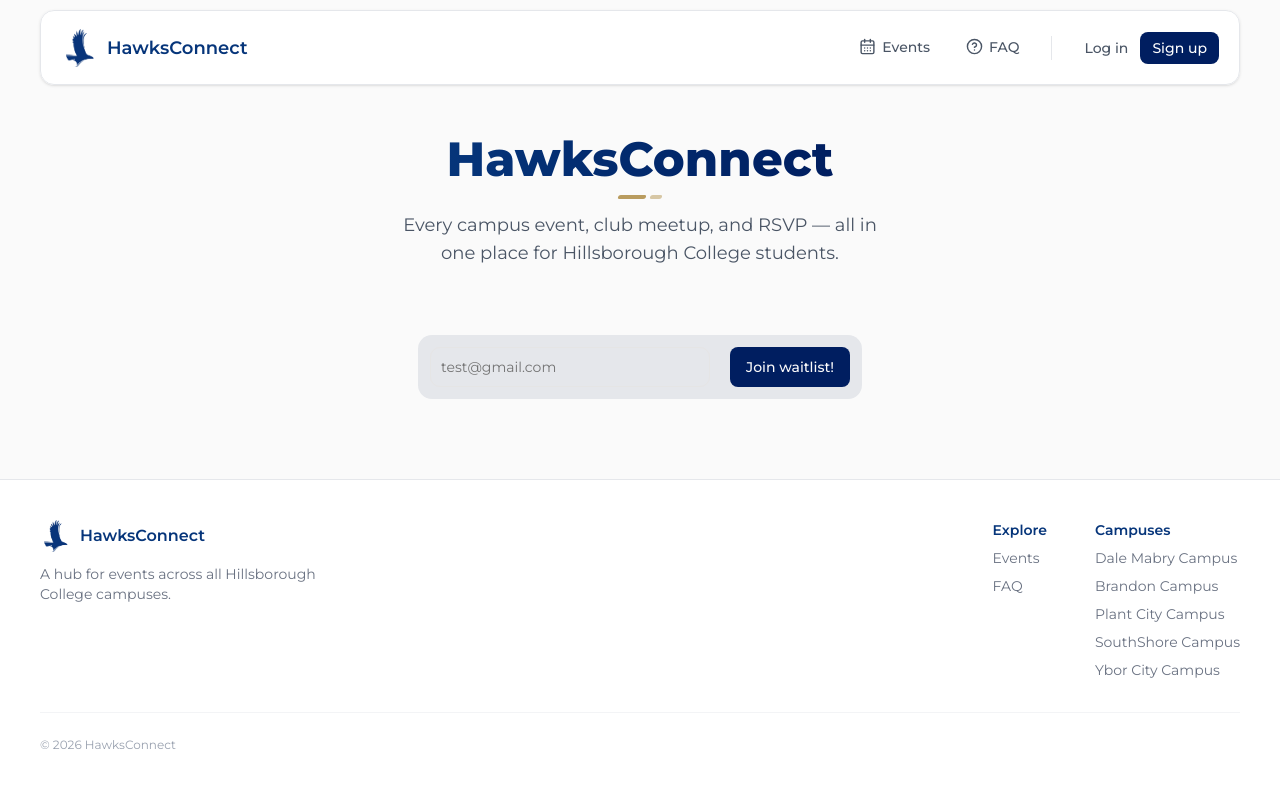
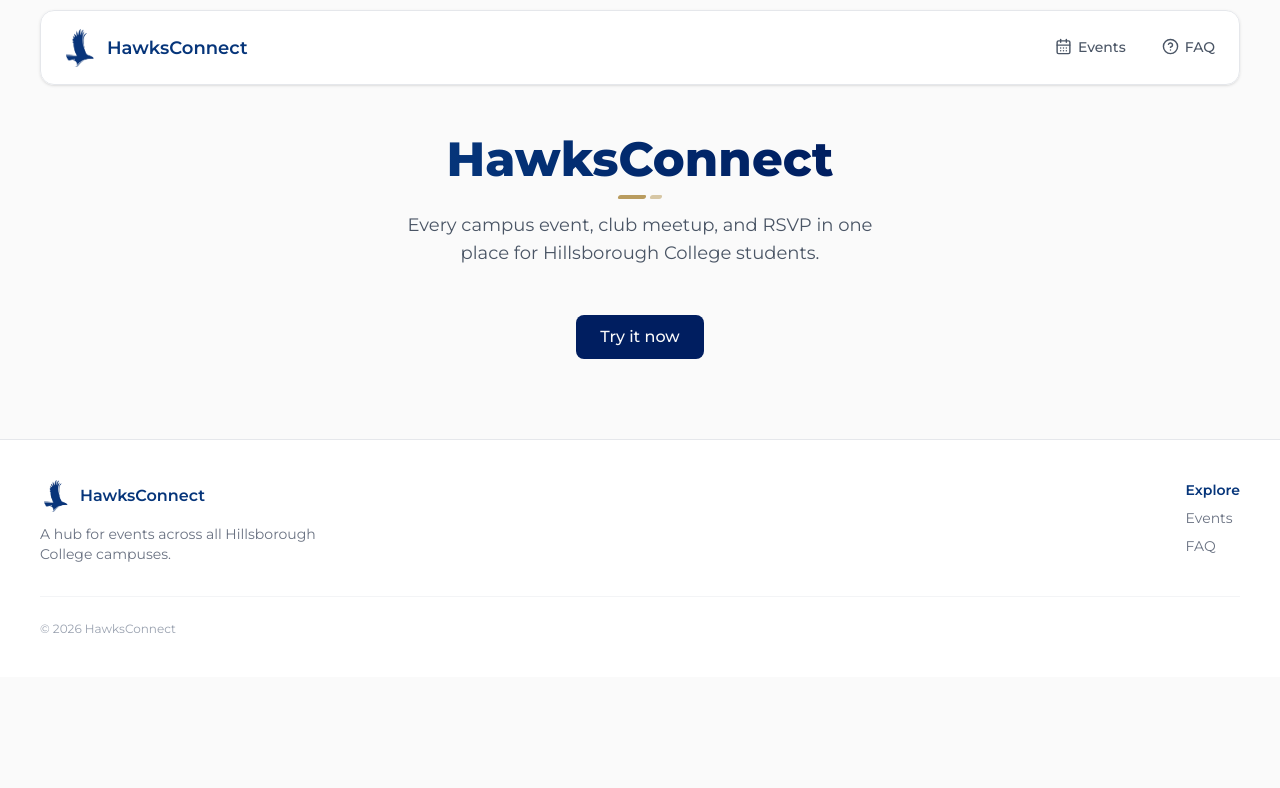
Before and after one commit to kharitonov-egor/hawksconnect, a Next.js app: page / in a window 1280 px wide. Shown: the top 788 px of the page. Built offline with nearby package versions, Linux system fonts and the light colour scheme; no server answers.

Commit message:
Fix flyer images, add search bar, simplify navbar and hero, clean up footer

```diff
--- a/app/Footer.tsx
+++ b/app/Footer.tsx
@@ -1,13 +1,5 @@
 import Image from "next/image"
 import Link from "next/link"
-
-const campusNames = [
-    "Dale Mabry Campus",
-    "Brandon Campus",
-    "Plant City Campus",
-    "SouthShore Campus",
-    "Ybor City Campus",
-]
 
 export default function Footer() {
     return (
@@ -25,24 +17,10 @@ export default function Footer() {
                         </p>
                     </div>
 
-                    <div className="flex flex-row gap-12">
-                        <div className="flex flex-col gap-2">
-                            <h3 className="text-sm font-semibold text-[#06357A]">Explore</h3>
-                            <Link href="/events" className="text-sm text-gray-500 hover:text-[#06357A] transition-all duration-150 hover:scale-105 w-fit inline-block">Events</Link>
-                            <Link href="/faq" className="text-sm text-gray-500 hover:text-[#06357A] transition-all duration-150 hover:scale-105 w-fit inline-block">FAQ</Link>
-                        </div>
-
-                        <div className="flex flex-col gap-2">
-                            <h3 className="text-sm font-semibold text-[#06357A]">Campuses</h3>
-                            {campusNames.map((name) => (
-                                <span
-                                    key={name}
-                                    className="text-sm text-gray-500 hover:text-[#06357A] transition-all duration-150 hover:scale-105 w-fit inline-block cursor-default"
-                                >
-                                    {name}
-                                </span>
-                            ))}
-                        </div>
+                    <div className="flex flex-col gap-2">
+                        <h3 className="text-sm font-semibold text-[#06357A]">Explore</h3>
+                        <Link href="/events" className="text-sm text-gray-500 hover:text-[#06357A] transition-all duration-150 hover:scale-105 w-fit inline-block">Events</Link>
+                        <Link href="/faq" className="text-sm text-gray-500 hover:text-[#06357A] transition-all duration-150 hover:scale-105 w-fit inline-block">FAQ</Link>
                     </div>
                 </div>
 
--- a/app/NavBar.tsx
+++ b/app/NavBar.tsx
@@ -37,17 +37,6 @@ export default function NavBar({useCase} : NavbarProps) {
           <div className="flex flex-row gap-4 md:gap-7 items-center">
             {navLink("/events", "Events", CalendarDays)}
             {navLink("/faq", "FAQ", HelpCircle)}
-
-            <div className="w-px h-6 bg-gray-200 hidden sm:block"/>
-
-            <div className="flex items-center gap-2">
-              <Link href="/login" className="text-sm font-medium text-gray-600 hover:text-[#06357A] transition-all duration-150 hover:scale-105 px-1">
-                Log in
-              </Link>
-              <Link href="/signup" className="bg-[#001E60] hover:bg-[#06357A] text-white text-sm font-medium px-3 h-8 flex items-center rounded-md transition-all duration-150 hover:scale-105">
-                Sign up
-              </Link>
-            </div>
           </div>
         </div>
       </div>
--- a/app/events/[id]/page.tsx
+++ b/app/events/[id]/page.tsx
@@ -31,7 +31,7 @@ export default function EventPage() {
 
         if (data && data.length > 0) {
             setEventData(data[0])
-            console.log("Event data:", data[0])
+            console.log("Event data:", JSON.stringify(data[0], null, 2))
         } else {
             console.log("No event found")
         }
--- a/app/events/event.tsx
+++ b/app/events/event.tsx
@@ -2,6 +2,7 @@
 import { Button } from "@/components/ui/button"
 
 import { useRouter } from "next/navigation";
+import posthog from "posthog-js"
 
 
 
@@ -13,6 +14,7 @@ interface EventProps{
     campus:string;
     location:string;
     attending:number;
+    flyerURL?: string;
     imageUrl?:string;
     imageHeight?:number;
     imageWidth?: number;
@@ -24,9 +26,11 @@ import Image from "next/image"
 
 import EventStuff from "./eventStuff"
 
+import { flyerSrc } from "@/app/lib/flyer-url"
 
 
-export default function Event({title, description, startTime, endTime, campus, location, attending, imageUrl, imageHeight, imageWidth, club, instaShortURL} : EventProps) {
+
+export default function Event({title, description, startTime, endTime, campus, location, attending, flyerURL, imageHeight, imageWidth, club, instaShortURL} : EventProps) {
 
     const campusDisplayNames: { [key: string]: string } = {
         "dale_mabry": "Dale Mabry Campus",
@@ -39,17 +43,19 @@ export default function Event({title, description, startTime, endTime, campus, l
 
     const displayCampus = campusDisplayNames[campus] || campus;
 
+    const flyerImageSrc = flyerSrc(flyerURL);
+
     const router = useRouter();
 
     return (
-        <div className="w-full h-fit bg-gray-100 p-4 md:p-5 rounded-md border border-gray-400/50 shadow-sm">
+        <div className="w-full h-fit bg-gray-100/60 p-4 md:p-5 rounded-md border border-gray-400/50 shadow-sm">
 
             <div className='flex flex-col md:flex-row gap-4 md:gap-8'>
 
-                {imageUrl ?
+                {flyerImageSrc ?
                             <div className='w-[200px] rounded-md mx-auto md:mx-0'>
                                 <Image
-                                    src={imageUrl}
+                                    src={flyerImageSrc}
                                     alt="Event image"
                                     width={200}
                                     height={200}
@@ -59,10 +65,9 @@ export default function Event({title, description, startTime, endTime, campus, l
 
                         :
                         <div className='w-full h-[50px] md:size-[200px] bg-gray-200/50 flex items-center justify-center rounded-md mx-auto md:mx-0'>
-                            <h2>No image</h2>
+                            <h2>No image!</h2>
                         </div>
                         }
-
 
 
                 <div>
@@ -80,7 +85,14 @@ export default function Event({title, description, startTime, endTime, campus, l
                         />
 
                     <div className='mt-7'>
-                        <Button className='bg-[#001E60] hover:bg-[#06357A]' onClick={() => router.push(`/events/${instaShortURL}`)}>Find out more</Button>
+                        <Button className='bg-[#001E60] hover:bg-[#06357A]' onClick={() => {
+                            posthog.capture("event_find_out_more_clicked", {
+                                event_title: title,
+                                campus,
+                                club,
+                            })
+                            router.push(`/events/${instaShortURL}`)
+                        }}>Find out more</Button>
                     </div>
 
 
--- a/app/events/eventStuff.tsx
+++ b/app/events/eventStuff.tsx
@@ -1,9 +1,11 @@
+"use client"
 import moment from 'moment'
 import { MapPin, Clock, UserRound, Instagram } from 'lucide-react'
 import {TimeConverter} from "../../lib/utils"
 import BothTimes from "./bothTimes"
 import { Button } from "@/components/ui/button"
 import Link from 'next/link'
+import posthog from 'posthog-js'
 
 
 interface EventStuffProps {
@@ -72,6 +74,10 @@ export default function EventStuff({startTime, endTime, displayCampus, location,
                                     href={`https://instagram.com/p/${instaShortURL}`}
                                     target="_blank"
                                     rel="noopener noreferrer"
+                                    onClick={() => posthog.capture("event_instagram_link_clicked", {
+                                        club,
+                                        campus: displayCampus,
+                                    })}
                                 >
                                     <Button
                                         className="bg-linear-to-r from-[#833AB4] to-[#E1306C] hover:from-[#9B4FD1] hover:to-[#F56040] text-white border-0 font-semibold flex items-center gap-2"
--- /dev/null
+++ b/app/lib/flyer-url.ts
@@ -0,0 +1,17 @@
+import { supabase } from "./supabase"
+
+// Name of the Supabase Storage bucket flyers are uploaded to.
+// Confirm this matches what Egor actually named it in his Supabase project —
+// check Supabase dashboard → Storage → bucket list.
+const FLYER_BUCKET = "flyers"
+
+export function flyerSrc(flyerURL?: string): string | undefined {
+    if (!flyerURL) return undefined
+
+    if (flyerURL.startsWith("http://") || flyerURL.startsWith("https://")) {
+        return flyerURL
+    }
+
+    const { data } = supabase.storage.from(FLYER_BUCKET).getPublicUrl(flyerURL)
+    return data?.publicUrl
+}
--- a/app/main.tsx
+++ b/app/main.tsx
@@ -1,25 +1,11 @@
-import CTAButton from "./CTAButton"
+"use client"
+
 import { Button } from "@/components/ui/button"
-import { Input } from "@/components/ui/input"
-
-import { supabase } from "./lib/supabase";
+import { useRouter } from "next/navigation"
 
 export default function Main() {
 
-    async function handleSubmit (formData: FormData) {
-      const query = formData.get('email') as string
-
-      const {data, error} = await supabase.from('wailtlistEmails').insert({emal: `${query}`})
-
-      if (error) {
-        console.error('Error inserting:', error);
-        alert("Failure when inserting =(");
-        return
-      }
-
-      alert ("Success!")
-
-    }
+    const router = useRouter()
 
     return (
         <div className="flex justify-center items-center mt-15">
@@ -29,26 +15,17 @@ export default function Main() {
           <div className="hawk-mark my-1"></div>
 
           <p className="text-center text-gray-600 text-lg max-w-[500px]">
-            Every campus event, club meetup, and RSVP — all in one place for Hillsborough College students.
+            Every campus event, club meetup, and RSVP in one place for Hillsborough College students.
           </p>
 
-          <div className="mt-15 text-center">
-          <form action={handleSubmit}>
-            <div className="p-3 bg-gray-200 rounded-xl flex flex-col md:flex-row gap-5 ">
-            <Input
-                type="email"
-                placeholder="test@gmail.com"
-                className="w-70 h-10"
-                name="email"
-              />
-
-              <Button type="submit" className="bg-[#001E60] hover:bg-[#06357A] h-10">Join waitlist!</Button>
-            </div>
-              </form>
+          <div className="mt-10 text-center">
+            <Button
+                onClick={() => router.push("/events")}
+                className="bg-[#001E60] hover:bg-[#06357A] h-11 px-6 text-base"
+            >
+                Try it now
+            </Button>
           </div>
-
-
-
 
         </div>
 
--- a/next.config.ts
+++ b/next.config.ts
@@ -11,6 +11,10 @@ const nextConfig: NextConfig = {
         protocol: 'https',
         hostname: '**.fbcdn.net',
       },
+      {
+        protocol: 'https',
+        hostname: 'hjdlreylpwqpvlneccnu.supabase.co',
+      },
     ],
   },
 };
--- a/package.json
+++ b/package.json
@@ -19,6 +19,7 @@
     "lucide-react": "^0.562.0",
     "moment": "^2.30.1",
     "next": "16.1.0",
+    "posthog-js": "^1.413.3",
     "react": "19.2.3",
     "react-dom": "19.2.3",
     "tailwind-merge": "^3.4.0"
```
Also changed, not shown: app/events/page.tsx (+30 -7 lines), 1 other file (tests, documents, lock files or other folders).
